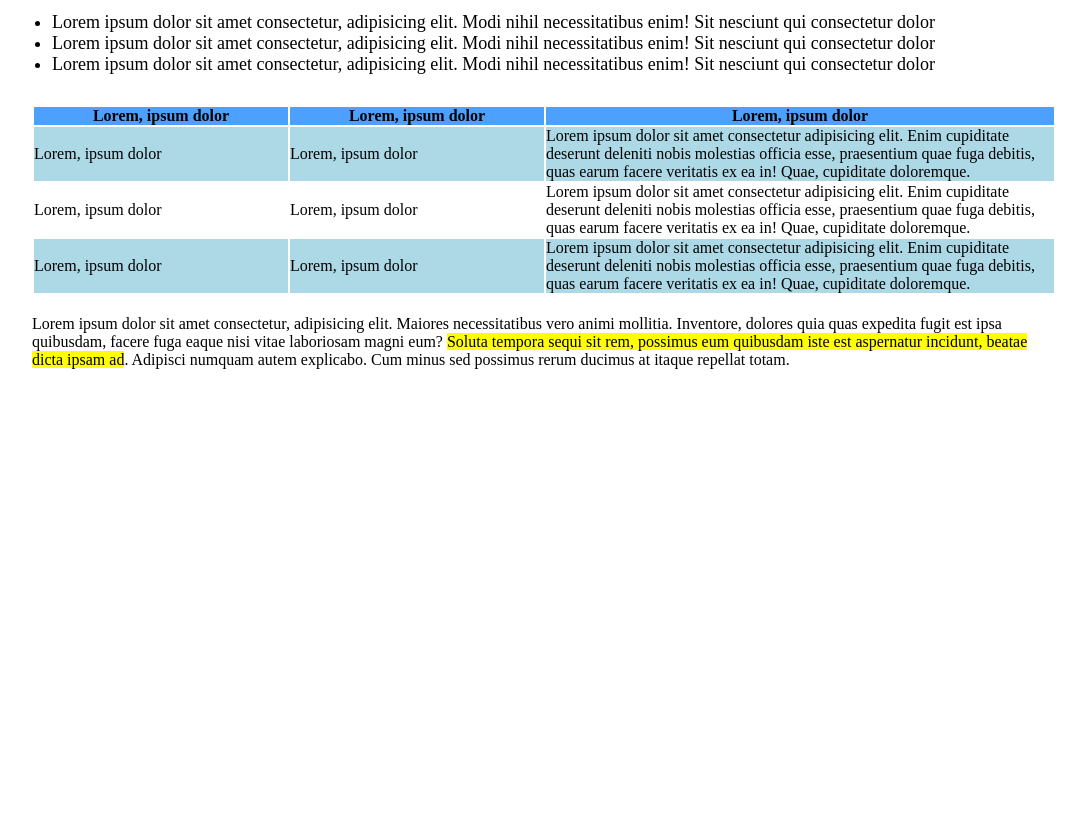
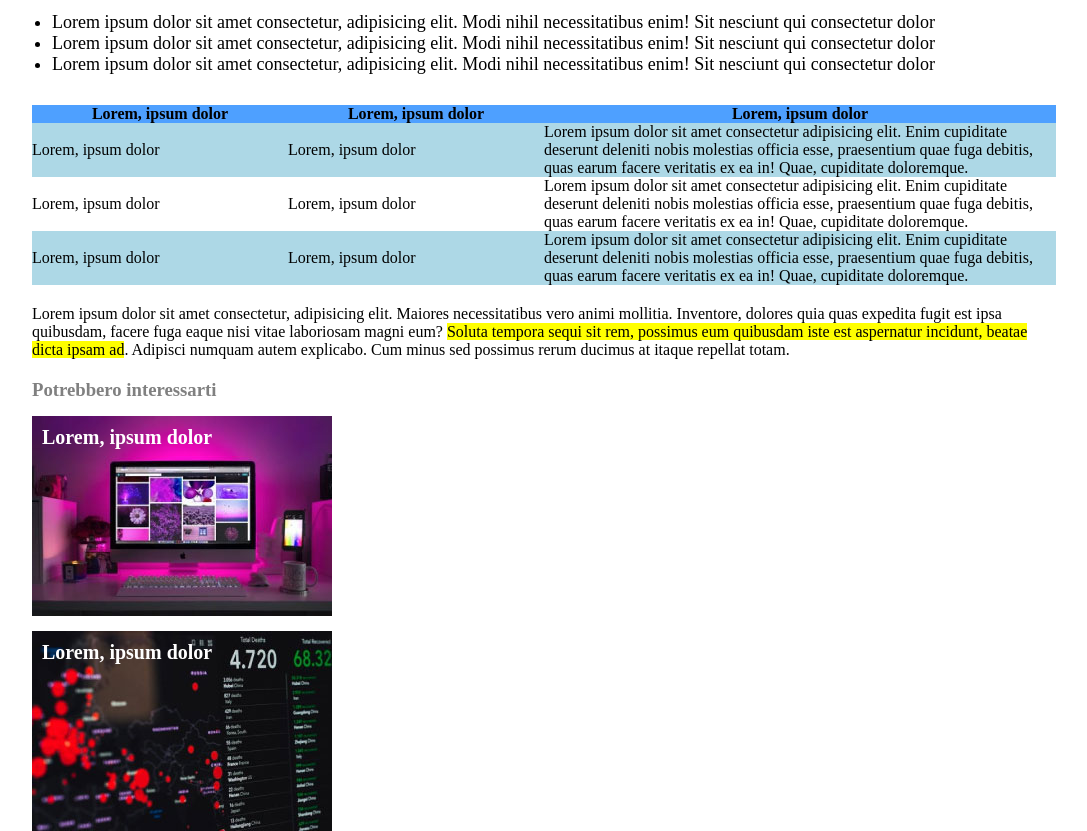
Before and after one commit to deca-francesco/html-css-booleaner, a plain HTML site: page index.html in a window 1280 px wide. Shown: the part 1135-1966 px from the top of the page, without its empty margins (96-1183 px from the left). Before the commit the page ends 1524 px from the top, so only its background shows below. Drawn offline with Linux system fonts and the light colour scheme.

Commit message:
ADD: "others_section"
last section

```diff
--- a/css/style.css
+++ b/css/style.css
@@ -71,17 +71,14 @@ h1 {
 /* #region table_section */
 table {
     margin-top: 30px;
+    border-collapse: collapse;
 }
 
 #table_head{
     background-color: rgb(78, 160, 255);
 }
 
-#table_row1 {
-    background-color: lightblue;
-}
-
-#table_row3 {
+#table_row1, #table_row3 {
     background-color: lightblue;
 }
 
@@ -97,3 +94,27 @@ table .column3 {
     background-color: yellow;
 }
 /* #endregion table_section */
+
+/* #region others_section */
+#others_section h3 {
+    color: grey;
+}
+
+#others_section div {
+    width: 300px;
+    height: 200px;
+    font-size: 20px;
+    font-weight: bold;
+    color: white;
+    margin-top: 15px;
+    padding: 10px 10px;
+}
+
+#other1 {
+    background-image: url("../img/monitor.jpg");
+}
+
+#other2 {
+    background-image: url("../img/graph.jpg");
+}
+/* #endregion others_section*/
--- a/index.html
+++ b/index.html
@@ -61,7 +61,9 @@
                 <p>Lorem ipsum dolor sit amet consectetur, adipisicing elit. Maiores necessitatibus vero animi mollitia. Inventore, dolores quia quas expedita fugit est ipsa quibusdam, facere fuga eaque nisi vitae laboriosam magni eum? <span>Soluta tempora sequi sit rem, possimus eum quibusdam iste est aspernatur incidunt, beatae dicta ipsam ad</span>. Adipisci numquam autem explicabo. Cum minus sed possimus rerum ducimus at itaque repellat totam.</p>
             </section>
             <section id="others_section">
-
+                <h3>Potrebbero interessarti</h3>
+                <div id="other1">Lorem, ipsum dolor</div>
+                <div id="other2">Lorem, ipsum dolor</div>
             </section>
         </main>
     </div>
```
